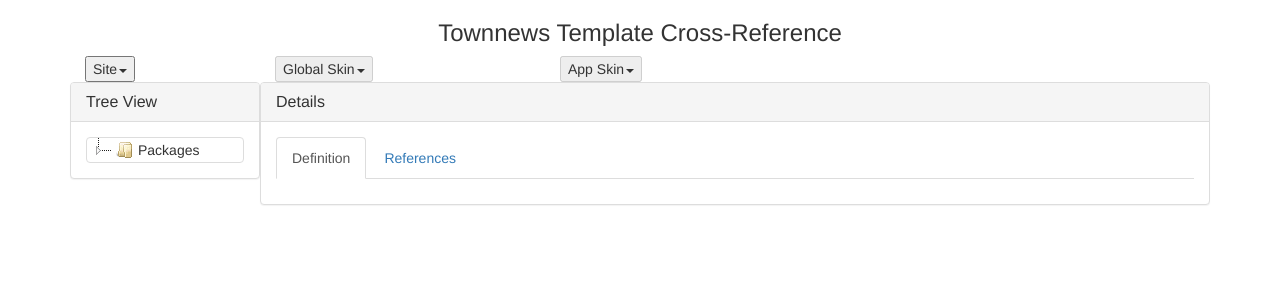
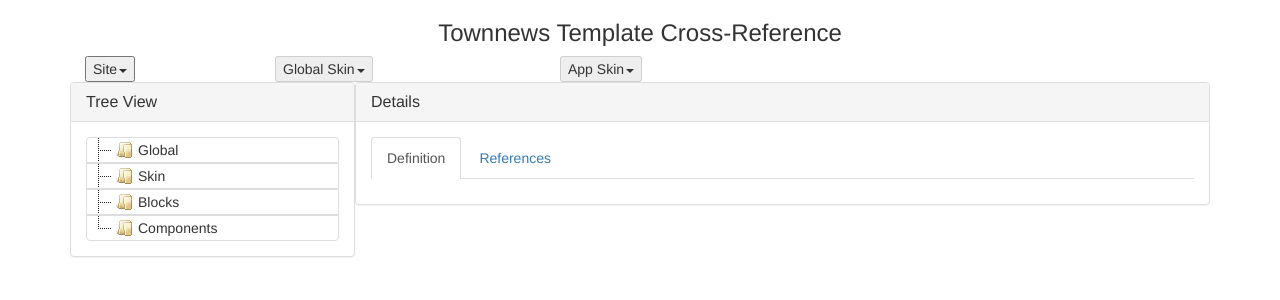
Before and after one commit to alflanagan/utl_lookup, a Django app: template utl_files/templates/utl_files/index.html in a window 1280 px wide. Shown: the top 300 px of the page. Run offline with Django 3.2, Linux system fonts and the light colour scheme; the template is opened without the code that fills it: most values are stand-ins (such as "Sample title", 1, 10 or a date in 2020); some libraries are stand-ins or nearby versions.

Commit message:
Fix missing </form>, tweak tree view

```diff
--- a/utl_files/templates/utl_files/index.html
+++ b/utl_files/templates/utl_files/index.html
@@ -49,28 +49,24 @@
         <ul id="id_app_skin" class="dropdown-menu" aria-labelledby="id_app_skin_label">
         </ul>
       </div>
-
+    </form>
   </div> <!-- search-bar -->
 </div> <!-- row -->
 <div class="row center-block">
-  <div id="tree-panel" class="col-lg-2 panel panel-default">
+  <div id="tree-panel" class="col-lg-3 panel panel-default">
     <div class="panel-heading">
       <h3 class="panel-title">Tree View</h3>
     </div>
     <div id="tree-view" class="panel-body">
-    <ul class="list-group">
-    <li class="list-group-item">Packages
       <ul class="list-group" id="packages_list">
         <li class="list-group-item" id="pkgs_global_list">Global</li>
         <li class="list-group-item" id="pkgs_skin_list">Skin</li>
         <li class="list-group-item" id="pkgs_blocks_list">Blocks</li>
         <li class="list-group-item" id="pkgs_components_list">Components</li>
       </ul>
-    </li>
-  </ul>
     </div>
-  </div>
-  <div id="tab-panel" class="col-lg-10 panel panel-default">
+  </div> <!-- tree-vew -->
+  <div id="tab-panel" class="col-lg-9 panel panel-default">
     <div class="panel-heading">
       <h3 class="panel-title">Details</h3>
     </div>
@@ -82,8 +78,8 @@
       <p></p>
       </div>
     </div>
-  </div>
-</div>
+  </div> <!-- tab-panel -->
+</div> <!-- row -->
 {% endautoescape %}
 {% endblock %}
 
```
Lines whose indentation alone changed are shown as unchanged.
